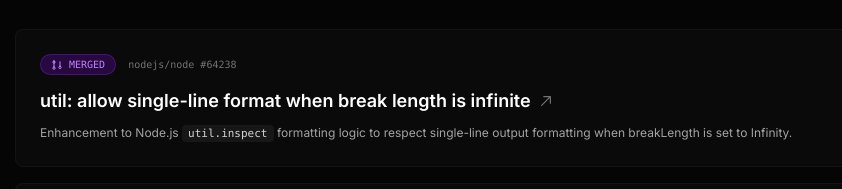
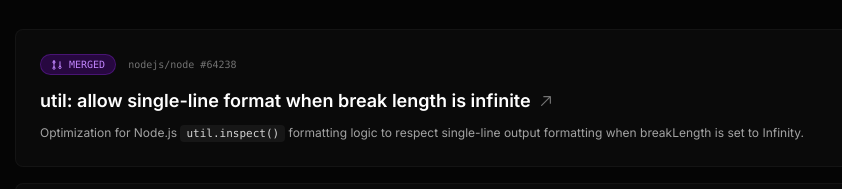
Before and after one commit to hamidrezaghavami/portfolio, a website: page index.html in a window 1280 px wide. Shown: the part 1454-1643 px from the top of the page, 97-939 px from the left. Drawn offline with nearby package versions, Linux system fonts and the light colour scheme.

Commit message:
fixing bio contributes

```diff
--- a/index.html
+++ b/index.html
@@ -261,7 +261,7 @@
                                 <svg class="w-3.5 h-3.5 text-neutral-500" fill="none" stroke="currentColor" stroke-width="2" viewBox="0 0 24 24"><path stroke-linecap="round" stroke-linejoin="round" d="M4.5 19.5l15-15m0 0H8.25m11.25 0v11.25"/></svg>
                             </a>
                         </h3>
-                        <p class="text-xs text-neutral-400 leading-relaxed">Enhancement to Node.js <code class="text-[11px] font-mono bg-neutral-900 px-1.5 py-0.5 rounded text-neutral-300">util.inspect</code> formatting logic to respect single-line output formatting when breakLength is set to Infinity.</p>
+                        <p class="text-xs text-neutral-400 leading-relaxed">Optimization for Node.js <code class="text-[11px] font-mono bg-neutral-900 px-1.5 py-0.5 rounded text-neutral-300">util.inspect()</code> formatting logic to respect single-line output formatting when breakLength is set to Infinity.</p>
                     </div>
                 </div>
 
```
